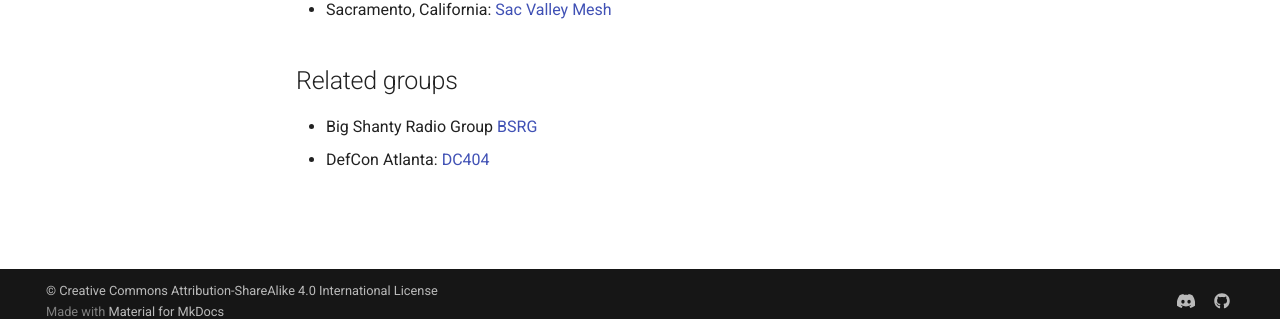
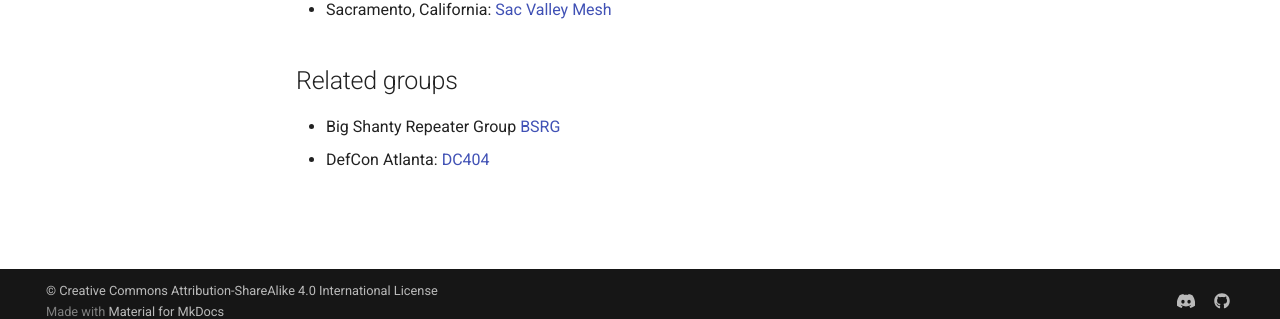
Before and after one commit to MtnMesh/mtnmesh.github.io, an MkDocs documentation site: the page built from docs/neighbors.md, in a window 1280 px wide. Shown: the part 566-885 px from the top of the page. Built offline with MkDocs 1.6.1 and Material for MkDocs 9.7.7, drawn with Linux system fonts in a browser that asks for light colours; comment, search, counter and statistics services are not loaded.

Commit message:
Update neighbors.md

```diff
--- a/docs/neighbors.md
+++ b/docs/neighbors.md
@@ -15,5 +15,5 @@
 
 ## Related groups
 
-- Big Shanty Radio Group [BSRG](https://bsrg.org/)
+- Big Shanty Repeater Group [BSRG](https://bsrg.org/)
 - DefCon Atlanta: [DC404](https://dc404.org/)
```
